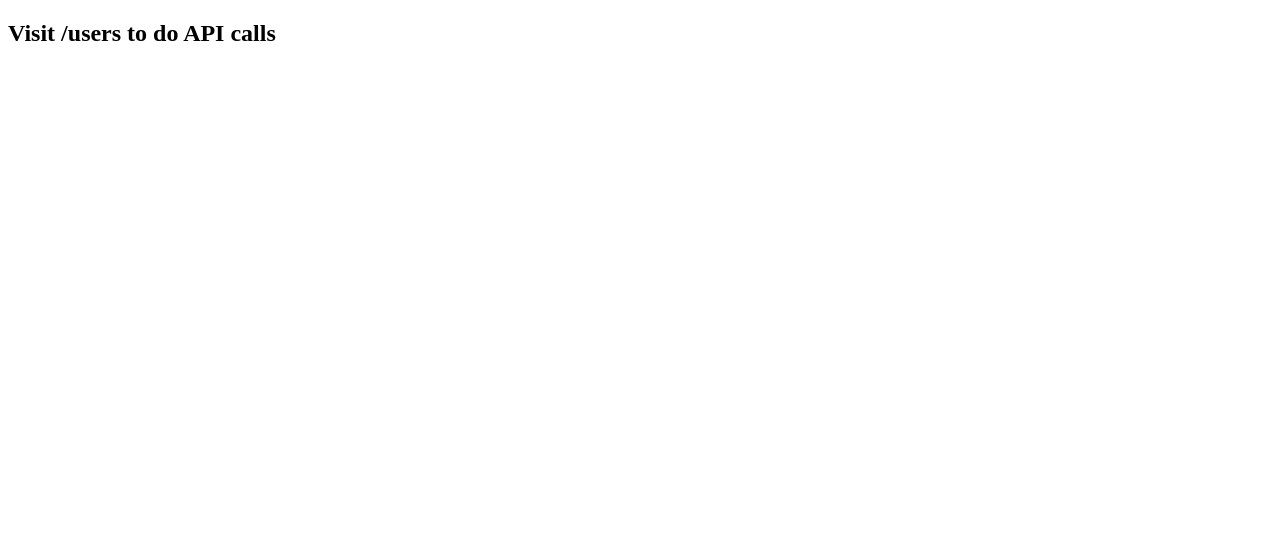
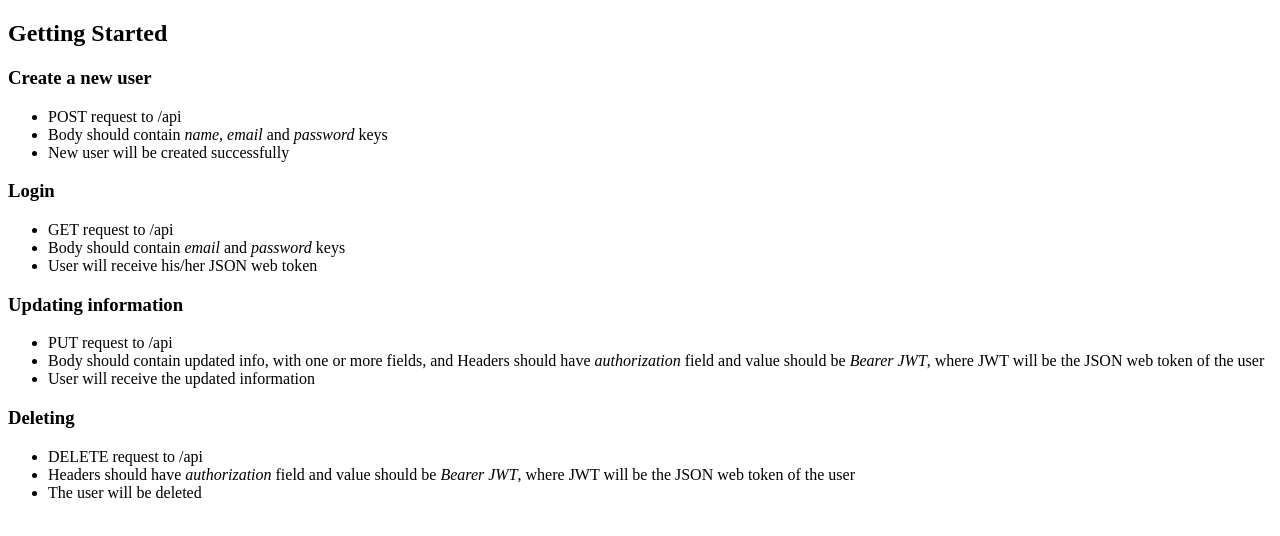
Before and after one commit to suyashvsingh/UsersAPI, a website: page index.html in a window 1280 px wide. Drawn offline with Linux system fonts and the light colour scheme.

Commit message:
Updated README

```diff
--- a/index.html
+++ b/index.html
@@ -4,9 +4,45 @@
     <meta charset="UTF-8" />
     <meta http-equiv="X-UA-Compatible" content="IE=edge" />
     <meta name="viewport" content="width=device-width, initial-scale=1.0" />
-    <title>MyApi</title>
+    <title>UsersApi</title>
   </head>
   <body>
-    <h2>Visit /users to do API calls</h2>
+    <h2>Getting Started</h2>
+    <h3>Create a new user</h3>
+    <ul>
+      <li>POST request to /api</li>
+      <li>
+        Body should contain <em>name, email</em> and <em>password</em> keys
+      </li>
+      <li>New user will be created successfully</li>
+    </ul>
+
+    <h3>Login</h3>
+    <ul>
+      <li>GET request to /api</li>
+      <li>Body should contain <em>email</em> and <em>password</em> keys</li>
+      <li>User will receive his/her JSON web token</li>
+    </ul>
+
+    <h3>Updating information</h3>
+    <ul>
+      <li>PUT request to /api</li>
+      <li>
+        Body should contain updated info, with one or more fields, and Headers
+        should have <em>authorization</em> field and value should be
+        <em>Bearer JWT</em>, where JWT will be the JSON web token of the user
+      </li>
+      <li>User will receive the updated information</li>
+    </ul>
+
+    <h3>Deleting</h3>
+    <ul>
+      <li>DELETE request to /api</li>
+      <li>
+        Headers should have <em>authorization</em> field and value should be
+        <em>Bearer JWT</em>, where JWT will be the JSON web token of the user
+      </li>
+      <li>The user will be deleted</li>
+    </ul>
   </body>
 </html>
```
Also changed, not shown: README.md.
